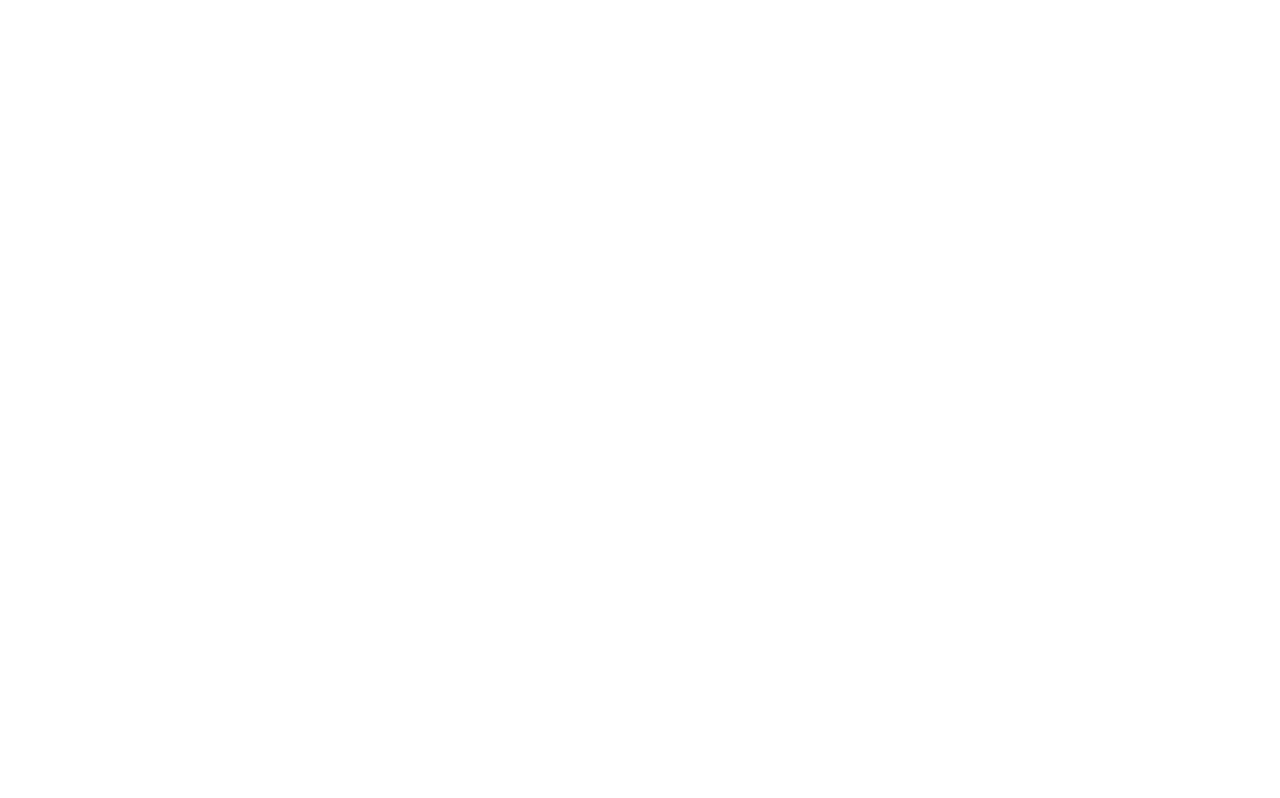
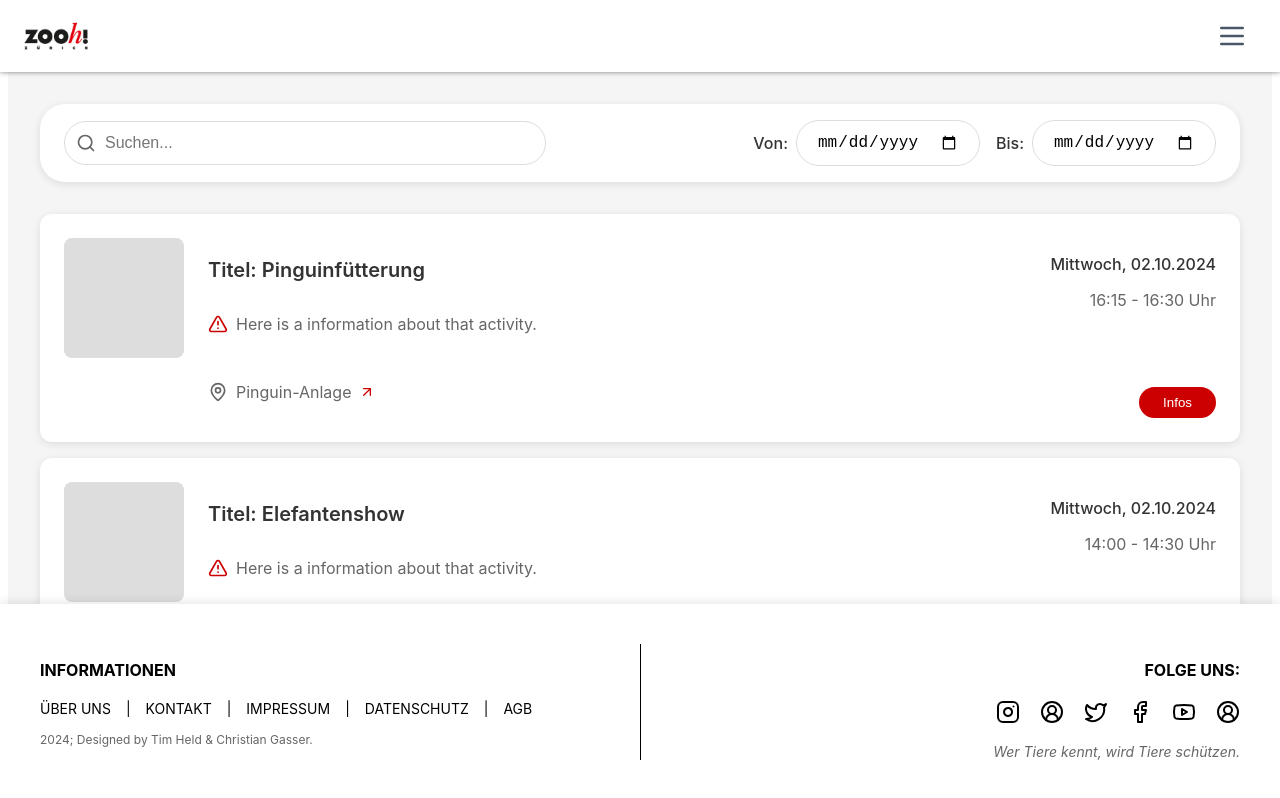
Before and after one commit to Christian-Gasser/M322-zoo-webapp, a React (Create React App) app: page /activity in a window 1280 px wide. Before the commit this address had no page. Built offline with nearby package versions, Linux system fonts and the light colour scheme.

Commit message:
Activity Component almost done

```diff
--- /dev/null
+++ b/src/Activity_Component/Activity.css
@@ -0,0 +1,244 @@
+.activity-container {
+    padding: 2rem;
+    max-width: 1200px;
+    margin: 0 auto;
+    background-color: #f5f5f5;
+    min-height: calc(100vh - 160px);
+}
+
+.search-section {
+    height: 30px;
+    display: flex;
+    justify-content: space-between;
+    align-items: center;
+    margin-bottom: 2rem;
+    gap: 2rem;
+    background-color: white;
+    padding: 1.5rem;
+    border-radius: 25px;
+    box-shadow: 0 2px 8px rgba(0, 0, 0, 0.1);
+}
+
+.search-bar {
+    flex: 1;
+    position: relative;
+    max-width: 400px;
+}
+
+.search-bar input {
+    width: 100%;
+    padding: 0.75rem 2.5rem;
+    border: 1px solid #ddd;
+    border-radius: 999px;
+    font-size: 1rem;
+    transition: border-color 0.2s ease;
+}
+
+.search-bar input:focus {
+    outline: none;
+    border-color: var(--color-font-secondary);
+}
+
+.search-icon {
+    position: absolute;
+    left: 0.75rem;
+    top: 50%;
+    transform: translateY(-50%);
+    color: #666;
+    width: 20px;
+    height: 20px;
+}
+
+.date-range {
+    display: flex;
+    gap: 1rem;
+}
+
+.date-field {
+    display: flex;
+    align-items: center;
+    gap: 0.5rem;
+}
+
+.date-field label {
+    font-weight: 500;
+    color: #333;
+}
+
+.date-field input {
+    padding: 0.75rem 1.25rem;
+    border: 1px solid #ddd;
+    border-radius: 999px;
+    font-size: 1rem;
+    transition: border-color 0.2s ease;
+}
+
+.date-field input:focus {
+    outline: none;
+    border-color: var(--color-font-secondary);
+}
+
+.activities-list {
+    display: flex;
+    flex-direction: column;
+    gap: 1rem;
+}
+
+.activity-card {
+    display: flex;
+    background: white;
+    border-radius: 12px;
+    padding: 1.5rem;
+    box-shadow: 0 2px 8px rgba(0, 0, 0, 0.1);
+    gap: 1.5rem;
+    transition: transform 0.2s ease, box-shadow 0.2s ease;
+}
+
+.activity-card:hover {
+    transform: translateY(-2px);
+    box-shadow: 0 4px 12px rgba(0, 0, 0, 0.15);
+}
+
+.card-image-placeholder {
+    width: 120px;
+    height: 120px;
+    background-color: #ddd;
+    border-radius: 8px;
+    flex-shrink: 0;
+}
+
+.card-content {
+    flex: 1;
+}
+
+.card-title {
+    font-size: 1.25rem;
+    font-weight: 600;
+    margin-bottom: 1rem;
+    color: #333;
+}
+
+.card-description {
+    display: flex;
+    align-items: center;
+    gap: 0.5rem;
+    margin-bottom: 1rem;
+    color: #666;
+}
+
+.alert-icon {
+    color: var(--color-font-secondary);
+    width: 20px;
+    height: 20px;
+}
+
+.card-location {
+    display: flex;
+    align-items: center;
+    gap: 0.5rem;
+    color: #666;
+}
+
+.location-icon {
+    color: #666;
+    width: 20px;
+    height: 20px;
+}
+
+.external-link-icon {
+    color: var(--color-font-secondary);
+    width: 16px;
+    height: 16px;
+    cursor: pointer;
+    transition: transform 0.2s ease;
+}
+
+.external-link-icon:hover {
+    transform: translateY(-2px);
+}
+
+.card-right {
+    display: flex;
+    flex-direction: column;
+    align-items: flex-end;
+    justify-content: space-between;
+    min-width: 200px;
+}
+
+.card-datetime {
+    text-align: right;
+}
+
+.date {
+    font-weight: 500;
+    margin-bottom: 0.25rem;
+    color: #333;
+}
+
+.time {
+    color: #666;
+}
+
+.info-button {
+    background-color: var(--color-font-secondary);
+    color: white;
+    border: none;
+    border-radius: 999px;
+    padding: 0.5rem 1.5rem;
+    font-weight: 500;
+    cursor: pointer;
+    transition: all 0.2s ease;
+}
+
+.info-button:hover {
+    background-color: #a00000;
+    transform: translateY(-2px);
+    box-shadow: 0 2px 8px rgba(204, 0, 0, 0.2);
+}
+
+@media (max-width: 768px) {
+    .activity-container {
+        padding: 1rem;
+    }
+
+    .search-section {
+        flex-direction: column;
+        align-items: stretch;
+        padding: 1.5rem;
+        border-radius: 24px;
+    }
+
+    .search-bar {
+        max-width: none;
+    }
+
+    .date-range {
+        flex-direction: column;
+    }
+
+    .activity-card {
+        flex-direction: column;
+        padding: 1rem;
+    }
+
+    .card-image-placeholder {
+        width: 100%;
+        height: 200px;
+    }
+
+    .card-right {
+        align-items: flex-start;
+        min-width: 0;
+        margin-top: 1rem;
+    }
+
+    .card-datetime {
+        text-align: left;
+        margin-bottom: 1rem;
+    }
+
+    .info-button {
+        width: 100%;
+        text-align: center;
+    }
+}
--- /dev/null
+++ b/src/Activity_Component/Activity.jsx
@@ -0,0 +1,99 @@
+import React, { useState } from 'react';
+import { Search, AlertTriangle, MapPin, ArrowUpRight } from 'lucide-react';
+import Header from '../Header_Component/Header';
+import Footer from '../Footer_Component/Footer';
+import './Activity.css';
+
+export default function Activity() {
+    const [searchQuery, setSearchQuery] = useState('');
+    const [dateFrom, setDateFrom] = useState('');
+    const [dateTo, setDateTo] = useState('');
+
+    const activities = [
+        {
+            id: 1,
+            title: 'Pinguinfütterung',
+            description: 'Erleben Sie die Fütterung unserer Pinguine hautnah.',
+            location: 'Pinguin-Anlage',
+            date: 'Mittwoch, 02.10.2024',
+            timeStart: '16:15',
+            timeEnd: '16:30'
+        },
+        {
+            id: 2,
+            title: 'Elefantenshow',
+            description: 'Lernen Sie mehr über unsere sanften Riesen.',
+            location: 'Elefantenhaus',
+            date: 'Mittwoch, 02.10.2024',
+            timeStart: '14:00',
+            timeEnd: '14:30'
+        }
+    ];
+
+    return (
+        <>
+            <Header />
+            <div className="activity-container">
+                <div className="search-section">
+                    <div className="search-bar">
+                        <Search className="search-icon" />
+                        <input
+                            type="text"
+                            placeholder="Suchen..."
+                            value={searchQuery}
+                            onChange={(e) => setSearchQuery(e.target.value)}
+                        />
+                    </div>
+                    <div className="date-range">
+                        <div className="date-field">
+                            <label>Von:</label>
+                            <input
+                                type="date"
+                                value={dateFrom}
+                                onChange={(e) => setDateFrom(e.target.value)}
+                            />
+                        </div>
+                        <div className="date-field">
+                            <label>Bis:</label>
+                            <input
+                                type="date"
+                                value={dateTo}
+                                onChange={(e) => setDateTo(e.target.value)}
+                            />
+                        </div>
+                    </div>
+                </div>
+
+                <div className="activities-list">
+                    {activities.map(activity => (
+                        <div key={activity.id} className="activity-card">
+                            <div className="card-image-placeholder"></div>
+
+                            <div className="card-content">
+                                <h3 className="card-title">Titel: {activity.title}</h3>
+                                <div className="card-description">
+                                    <AlertTriangle className="alert-icon" />
+                                    <p>Here is a information about that activity.</p>
+                                </div>
+                                <div className="card-location">
+                                    <MapPin className="location-icon" />
+                                    <p>{activity.location}</p>
+                                    <ArrowUpRight className="external-link-icon" />
+                                </div>
+                            </div>
+
+                            <div className="card-right">
+                                <div className="card-datetime">
+                                    <p className="date">{activity.date}</p>
+                                    <p className="time">{activity.timeStart} - {activity.timeEnd} Uhr</p>
+                                </div>
+                                <button className="info-button">Infos</button>
+                            </div>
+                        </div>
+                    ))}
+                </div>
+            </div>
+            <Footer />
+        </>
+    );
+}
--- a/src/App.js
+++ b/src/App.js
@@ -1,15 +1,15 @@
 import { BrowserRouter as Router, Routes, Route } from 'react-router-dom';
 import Home from './Homepage_Component/Home.jsx'
-import Attractions from './Attractions.jsx'
 import Details from './Details.jsx'
 import Map from './Map.jsx'
+import Activity from './Activity_Component/Activity.jsx';
 
 function App() {
   return (
     <Router>
       <Routes>
         <Route path="/" element={<Home />} />
-        <Route path="/attractions" element={<Attractions />} />
+        <Route path="/activity" element={<Activity />} />
         <Route path="/details/:activityId?" element={<Details />} />
         <Route path="/map" element={<Map />} />
       </Routes>
--- a/src/Header_Component/Header.jsx
+++ b/src/Header_Component/Header.jsx
@@ -18,7 +18,7 @@
     };
 
     const goToHome = () => navigateAndCloseMenu('/');
-    const goToAttractions = () => navigateAndCloseMenu('/attractions');
+    const goToActivity = () => navigateAndCloseMenu('/activity');
     const goToDetails = () => navigateAndCloseMenu('/details');
     const goToZooplan = () => navigateAndCloseMenu('/map');
 
@@ -34,7 +34,7 @@
                         <nav className="nav-menu">
                             <ul>
                                 <li><a onClick={goToHome}>Home</a></li>
-                                <li><a onClick={goToAttractions}>Attraktionen</a></li>
+                                <li><a onClick={goToActivity}>Aktivitäten</a></li>
                                 <li><a onClick={goToDetails}>Details</a></li>
                                 <li><a onClick={goToZooplan}>Zooplan</a></li>
                             </ul>
--- a/src/Homepage_Component/Home.jsx
+++ b/src/Homepage_Component/Home.jsx
@@ -24,7 +24,7 @@
             <div id="homepage-seperator"/>
 
             <div className="cards-container">
-                <div className="nav-card" onClick={() => navigateToPage('/attractions')}>
+                <div className="nav-card" onClick={() => navigateToPage('/activity')}>
                     <div className="card-image">
                         <img src={zooShow} alt="Zoo Activities" className="card-img" />
                     </div>
```
Also changed, not shown: src/Attractions.jsx (deleted, +0 -46 lines).
